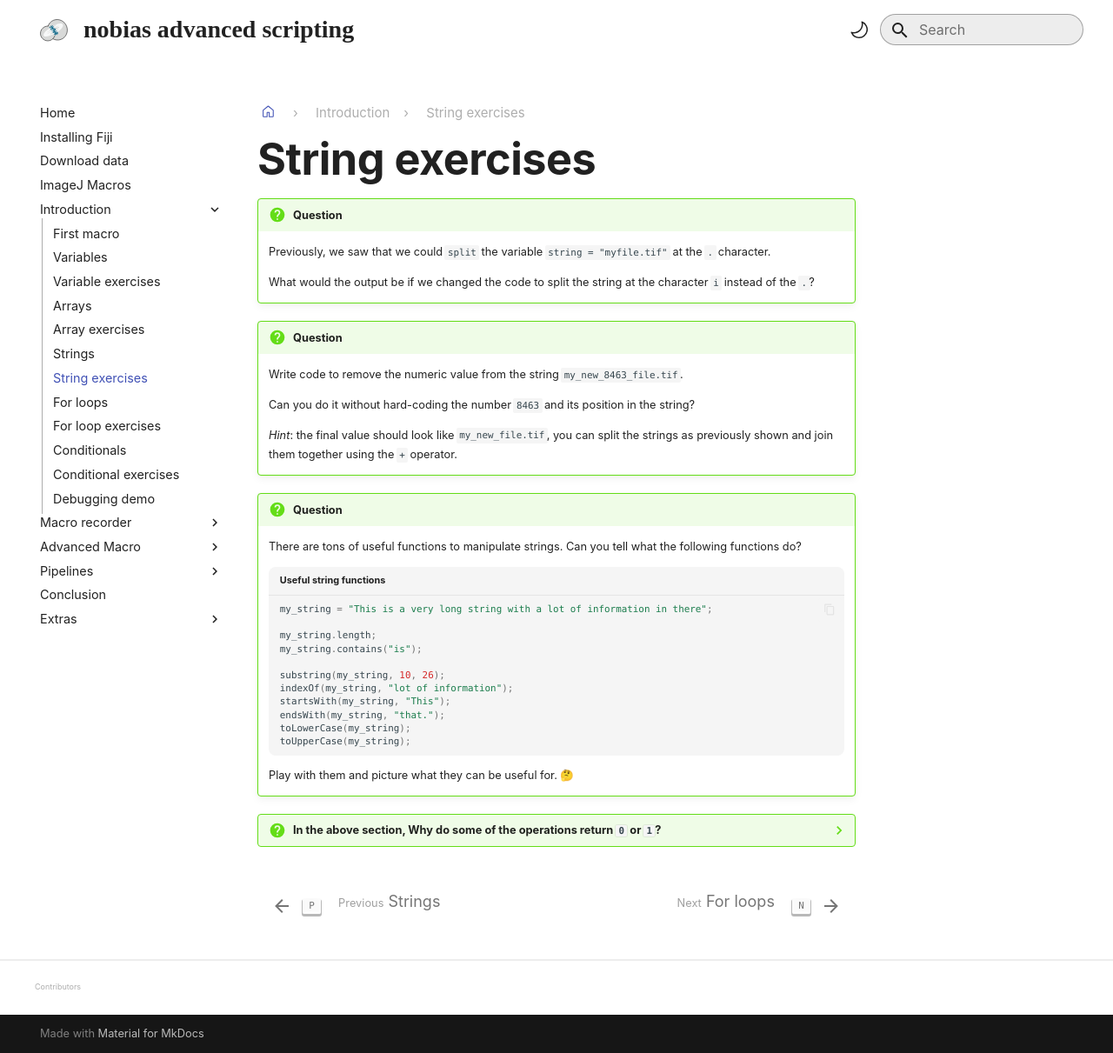
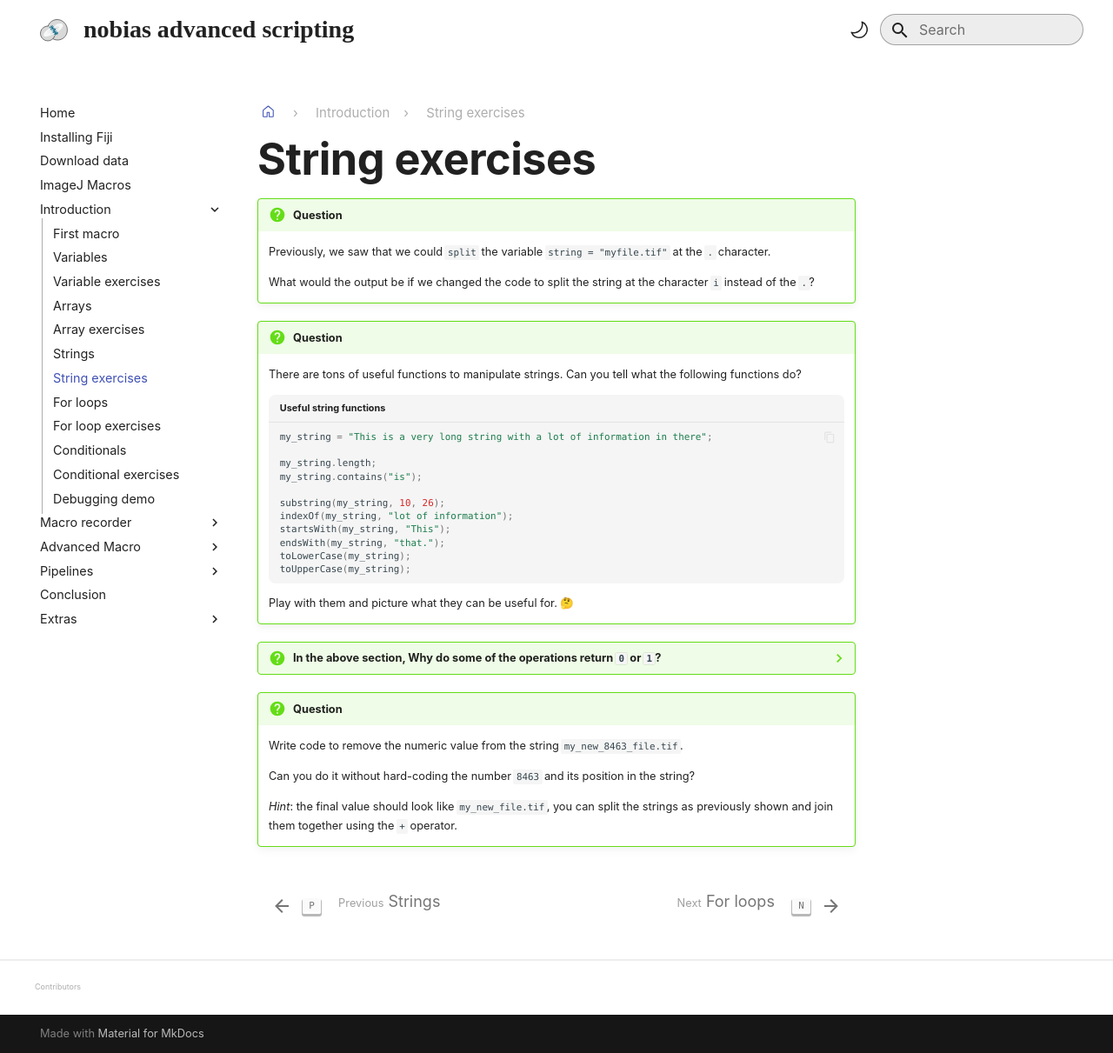
Before and after one commit to nobias-fht/advanced-scripting, an MkDocs documentation site: the page built from docs/course/introduction/strings_exercises.md, in a window 1280 px wide and 1211 px high. Shown: the whole window at 87% size. Built offline with MkDocs 1.6.1 and Material for MkDocs 9.7.7, drawn with Linux system fonts in a browser that asks for light colours; emoji names are drawn with the system emoji font; part of the change alters nothing that is shown.

```diff
--- a/docs/course/introduction/strings_exercises.md
+++ b/docs/course/introduction/strings_exercises.md
@@ -11,16 +11,6 @@ tags:
 
     What would the output be if we changed the code to split the string at the
     character `i` instead of the `.`?
-
-!!! question
-    Write code to remove the numeric value from the string
-    `my_new_8463_file.tif`.
-
-    Can you do it without hard-coding the number `8463` and its position
-    in the string?
-
-    *Hint*: the final value should look like `my_new_file.tif`, you can split the
-    strings as previously shown and join them together using the `+` operator.
 
 !!! question
     There are tons of useful functions to manipulate strings. Can you tell what
@@ -46,3 +36,13 @@ tags:
     Answer: In computer programming, a value of `1` is often used to signify `True` and
     a value of `0` to signify `False`. In these cases, the computer is just
     telling us whether the question we asked it is `True` or `False`.
+
+!!! question
+    Write code to remove the numeric value from the string
+    `my_new_8463_file.tif`.
+
+    Can you do it without hard-coding the number `8463` and its position
+    in the string?
+
+    *Hint*: the final value should look like `my_new_file.tif`, you can split the
+    strings as previously shown and join them together using the `+` operator.
```
